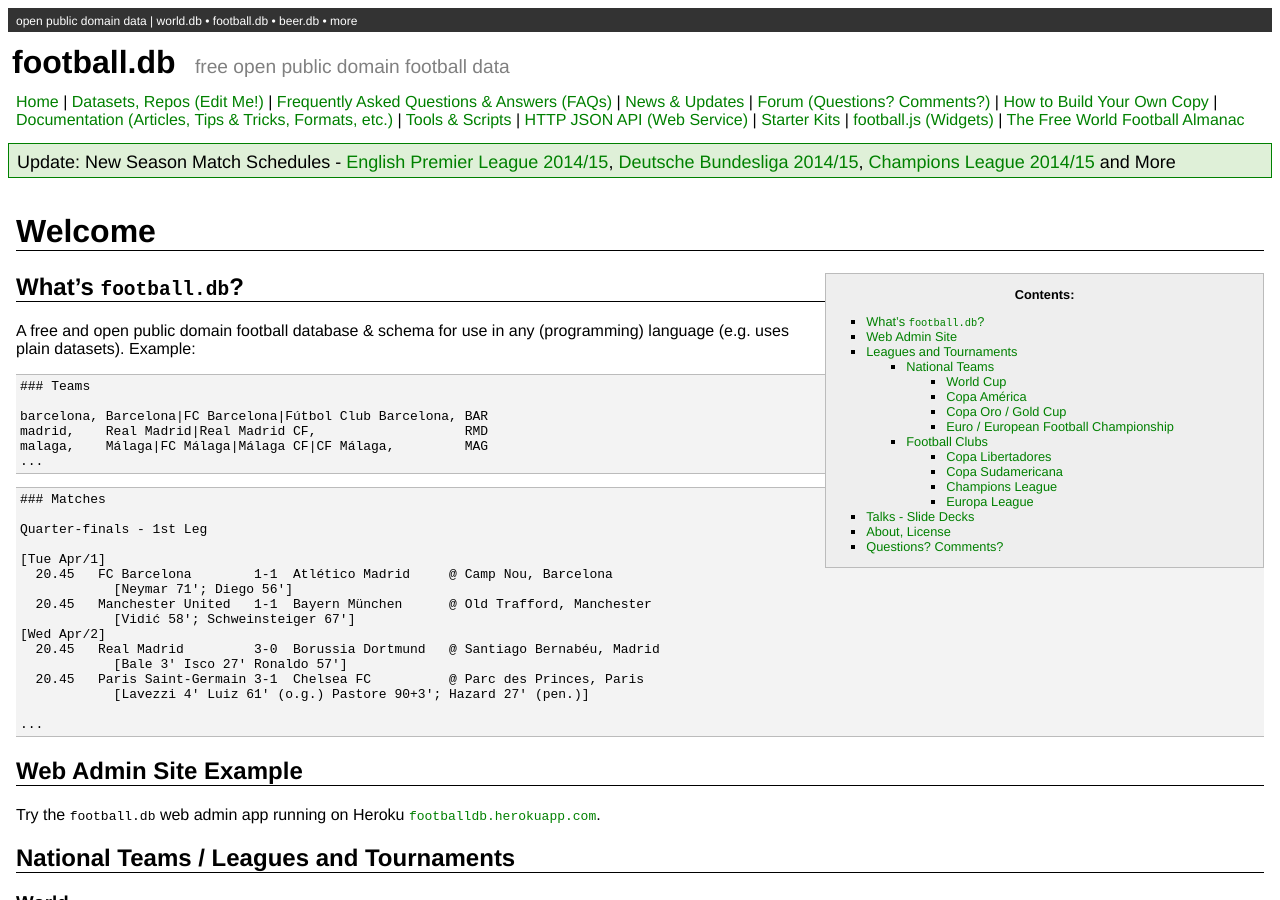
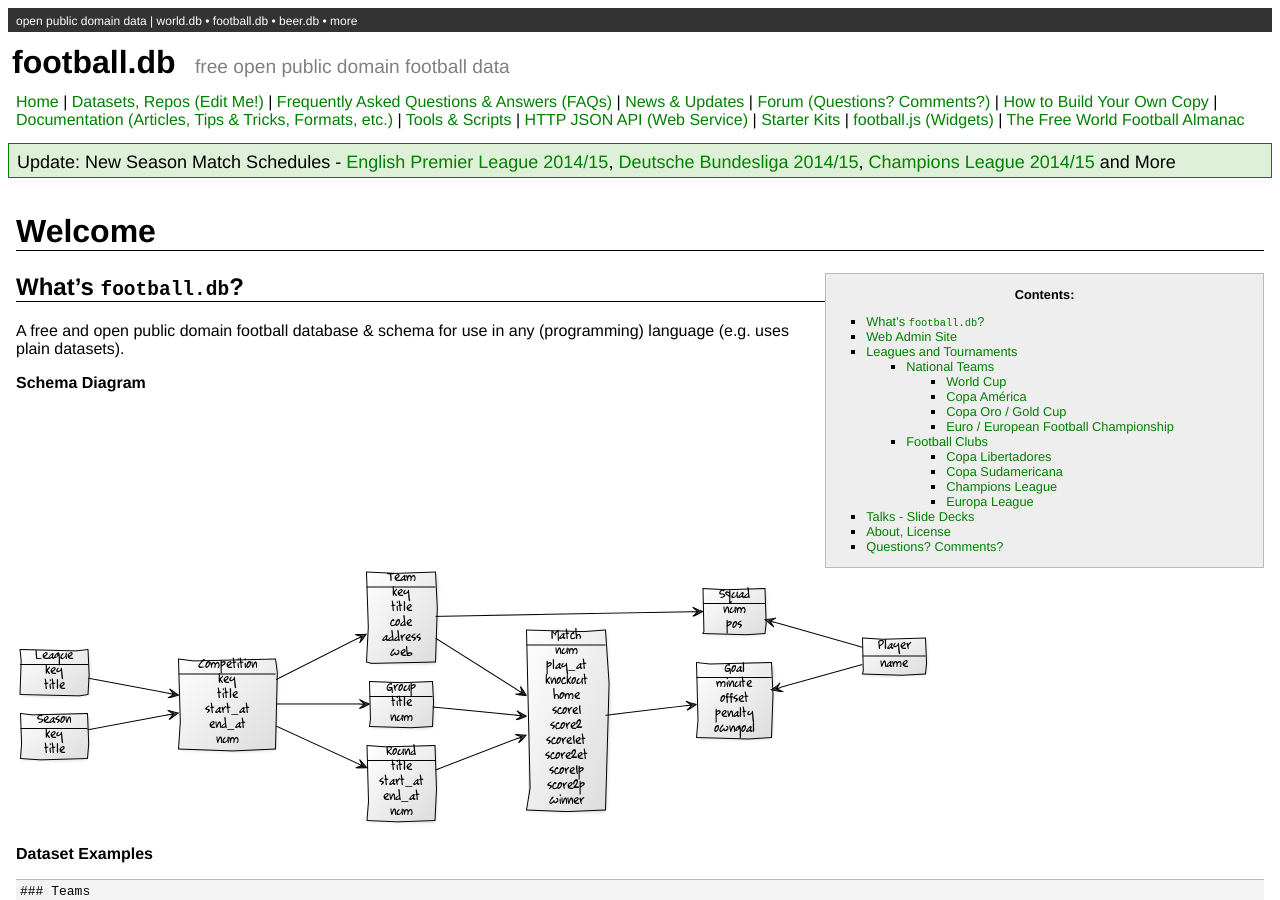
Before and after one commit to openfootball/openfootball.github.io, a Jekyll site: the page built from index.md, in a window 1280 px wide and 900 px high. Built offline with Jekyll 4.4.1, drawn with Linux system fonts in a browser that asks for light colours.

Commit message:
add diagram

```diff
--- a/index.md
+++ b/index.md
@@ -30,7 +30,14 @@ Contents:
 ## What's `football.db`?   {#whatis}
 
 A free and open public domain football database & schema
-for use in any (programming) language (e.g. uses plain datasets). Example:
+for use in any (programming) language (e.g. uses plain datasets).
+
+**Schema Diagram**
+
+![](i/footballdb-models.png)
+
+
+**Dataset Examples**
 
 ~~~
 ### Teams
```
Also changed, not shown: i/footballdb-models.png (added).
